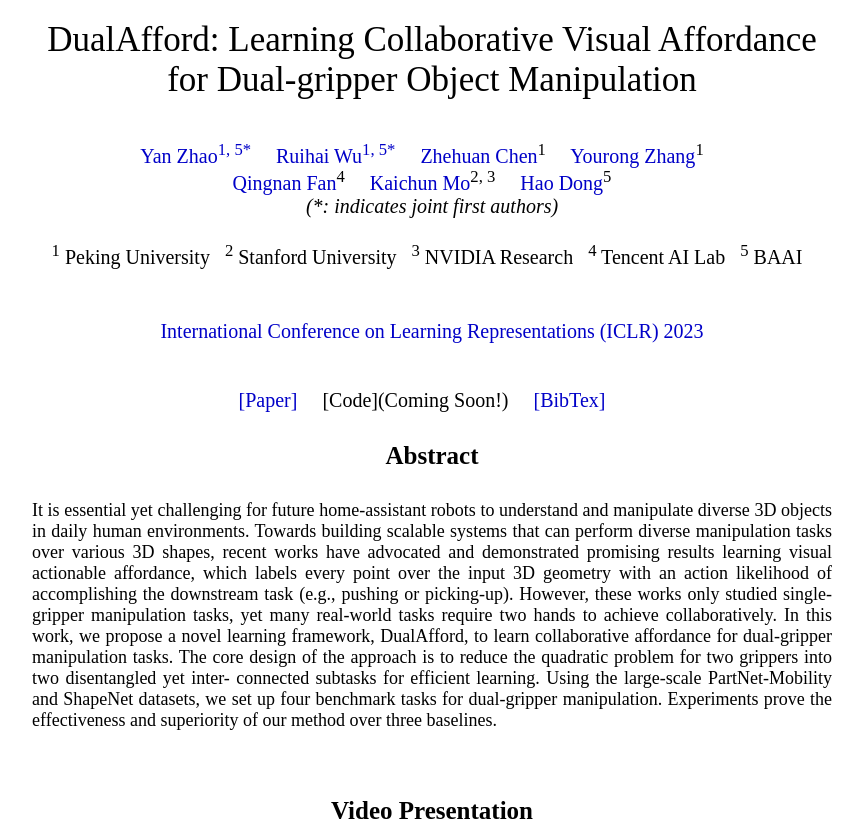
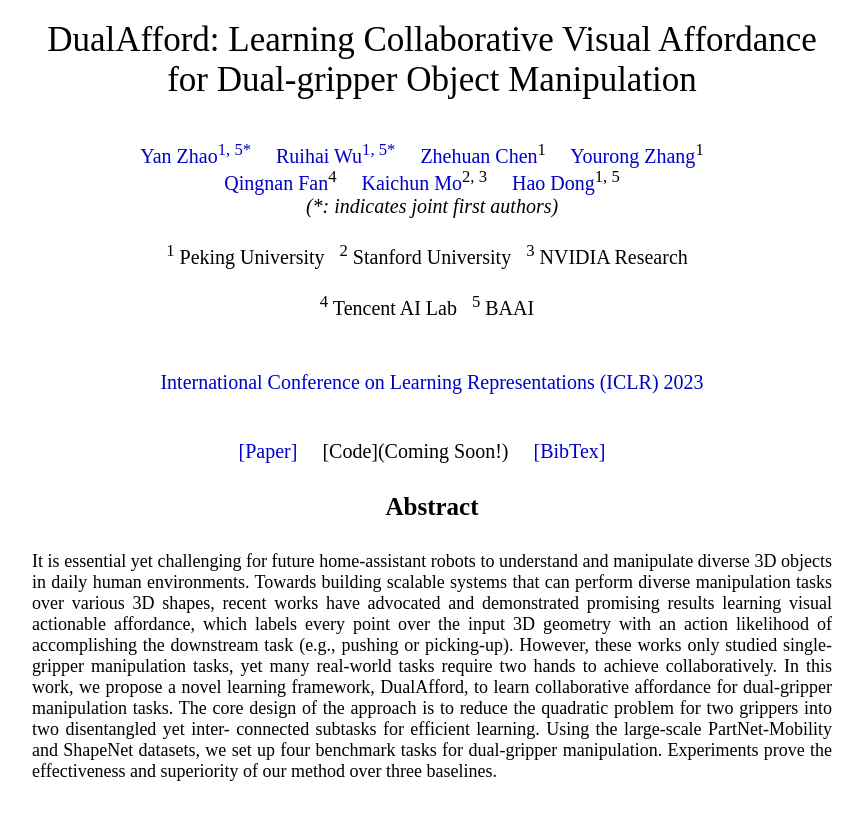
Before and after one commit to hyperplane-lab/DualAfford, a plain HTML site: page index.html in a window 1280 px wide. Shown: the top 840 px of the page, without its empty margins (208-1071 px from the left). Drawn offline with Linux system fonts and the light colour scheme; grey boxes are pictures that could not be loaded; a web font is replaced by a local one.

Commit message:
Update index.html

```diff
--- a/index.html
+++ b/index.html
@@ -18,11 +18,11 @@
       <a href="https://www.linkedin.com/in/yourong-zhang-2b1aab23a/" target="_blank">Yourong Zhang</a><sup>1</sup> &nbsp; &nbsp; <br>
       <a href="https://fqnchina.github.io/" target="_blank">Qingnan Fan</a><sup>4</sup> &nbsp; &nbsp;
       <a href="https://www.cs.stanford.edu/~kaichun/" target="_blank">Kaichun Mo</a><sup>2, 3</sup> &nbsp; &nbsp;
-      <a href="https://zsdonghao.github.io/" target="_blank">Hao Dong</a><sup>5</sup> &nbsp; &nbsp;<br>
+      <a href="https://zsdonghao.github.io/" target="_blank">Hao Dong</a><sup>1, 5</sup> &nbsp; &nbsp;<br>
       <i>(*: indicates joint first authors)</i><br><br>
       <sup>1</sup> Peking University </a> &nbsp;
       <sup>2</sup> Stanford University </a> &nbsp;
-      <sup>3</sup> NVIDIA Research </a> &nbsp;
+      <sup>3</sup> NVIDIA Research </a> &nbsp; <br><br>
       <sup>4</sup> Tencent AI Lab </a> &nbsp;
       <sup>5</sup> BAAI </a> &nbsp;<br><br>
   </span>
```
